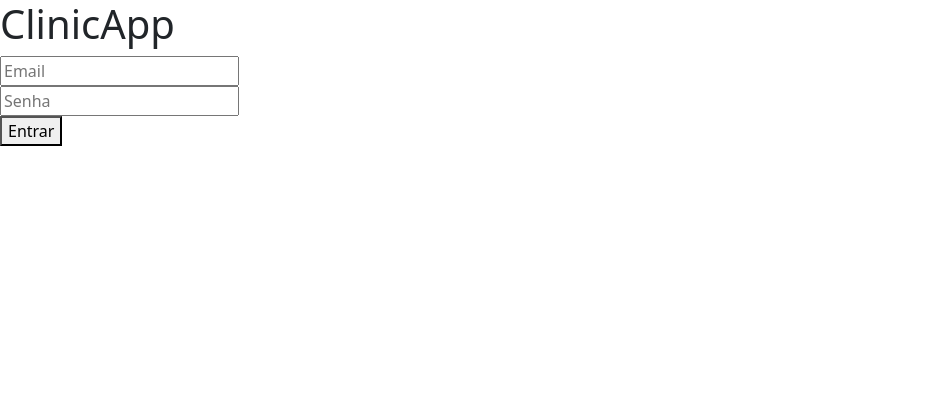
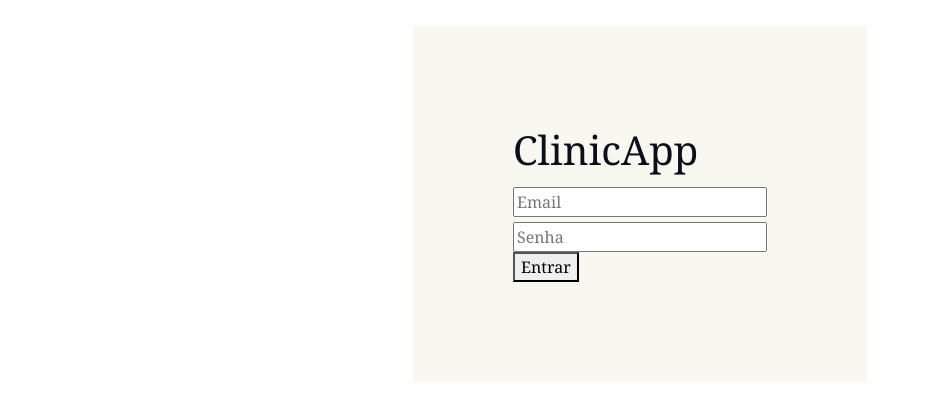
Before and after one commit to ronaldosenajr/my-clinic-app, a React (Create React App) app: page / in a window 1280 px wide. Shown: the top 420 px of the page, without its empty margins (0-930 px from the left). Built offline with nearby package versions, Linux system fonts and the light colour scheme; no server answers.

Commit message:
Estilizando a pagina de login

```diff
--- a/src/Pages/Login.css
+++ b/src/Pages/Login.css
@@ -0,0 +1,27 @@
+* {
+	margin: 0;
+	font-family:Georgia, 'Times New Roman', Times, serif;
+}
+
+.login-main {
+	display: flex;
+	align-items: center;
+	justify-content: center;
+}
+
+.login-forms {
+	display: flex;
+	justify-content: center;
+	flex-direction: column;
+	background-color: #F8F8F1;
+	padding: 100px 100px ;
+	margin-top: 2%;
+}
+
+.login-forms h1 {
+	color: #0D0E1C;
+}
+
+.login-input {
+	margin-top: 2%;
+}
```
